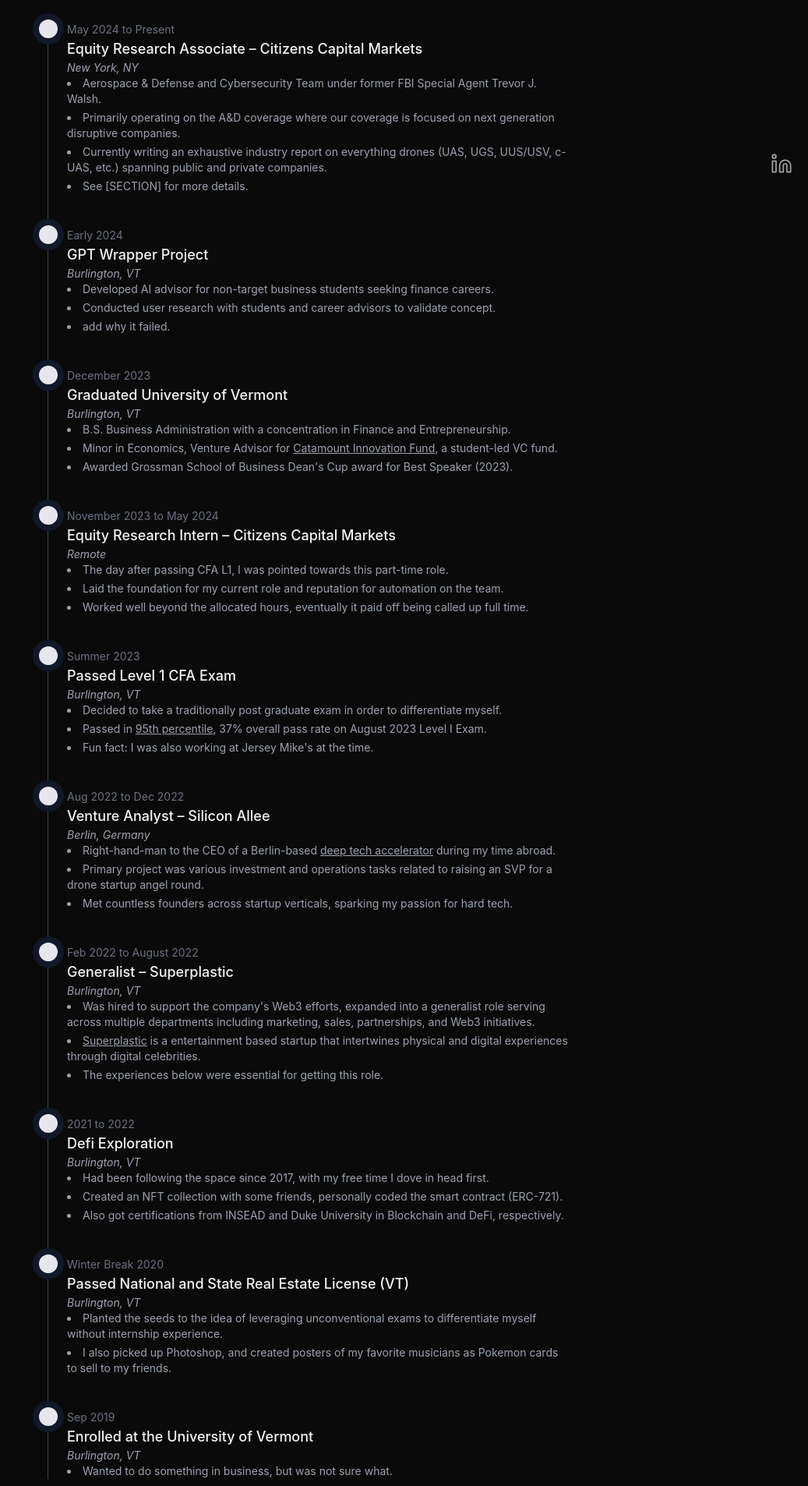
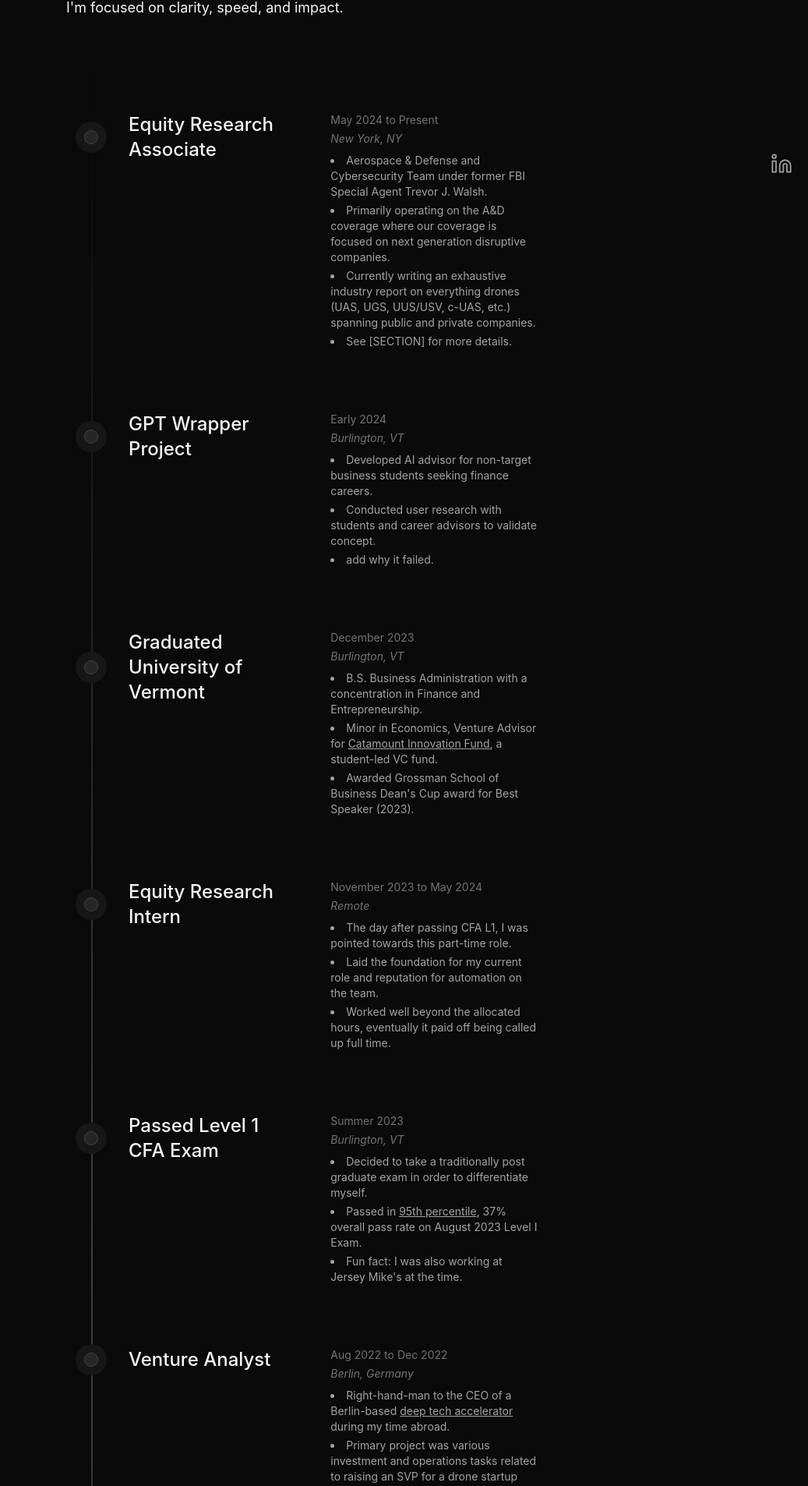
Before and after one commit to ethan-frost-xyz/personal-site, a Next.js app: page /about in a window 1280 px wide. Shown: the part 556-2462 px from the top of the page at 78% size, without its empty margins (243-1280 px from the left). Built offline with nearby package versions, Linux system fonts and the light colour scheme.

Commit message:
fancy timeline revamp

```diff
--- a/package.json
+++ b/package.json
@@ -11,8 +11,10 @@
   "dependencies": {
     "@radix-ui/react-dialog": "^1.1.14",
     "@radix-ui/react-navigation-menu": "^1.2.13",
+    "@tabler/icons-react": "^3.34.0",
     "class-variance-authority": "^0.7.1",
     "clsx": "^2.1.1",
+    "framer-motion": "^12.18.1",
     "lucide-react": "^0.515.0",
     "motion": "^12.18.1",
     "next": "15.3.3",
--- a/src/app/about/page.tsx
+++ b/src/app/about/page.tsx
@@ -1,4 +1,6 @@
 import type { Metadata } from "next";
+import { Section, H2, P} from "@/components/primitives";
+import { Timeline } from "@/components/ui/timeline";
 
 export const metadata: Metadata = {
   title: "About – Ethan Frost",
@@ -6,184 +8,155 @@
     "Timeline resume, bio, and career highlights for Ethan Frost – analyst at the intersection of finance, defense, and technology.",
 };
 
+const timelineData = [
+  {
+    title: "Equity Research Associate",
+    date: "May 2024 to Present",
+    location: "New York, NY",
+    content: (
+      <ul className="list-disc list-inside text-sm text-neutral-400 space-y-1">
+        <li>Aerospace & Defense and Cybersecurity Team under former FBI Special Agent Trevor J. Walsh.</li>
+        <li>Primarily operating on the A&D coverage where our coverage is focused on next generation disruptive companies.</li>
+        <li>Currently writing an exhaustive industry report on everything drones (UAS, UGS, UUS/USV, c-UAS, etc.) spanning public and private companies.</li>
+        <li>See [SECTION] for more details.</li>
+      </ul>
+    ),
+  },
+  {
+    title: "GPT Wrapper Project",
+    date: "Early 2024",
+    location: "Burlington, VT",
+    content: (
+      <ul className="list-disc list-inside text-sm text-neutral-400 space-y-1">
+        <li>Developed AI advisor for non-target business students seeking finance careers.</li>
+        <li>Conducted user research with students and career advisors to validate concept.</li>
+        <li>add why it failed.</li>
+      </ul>
+    ),
+  },
+  {
+    title: "Graduated University of Vermont",
+    date: "December 2023",
+    location: "Burlington, VT",
+    content: (
+      <ul className="list-disc list-inside text-sm text-neutral-400 space-y-1">
+        <li>B.S. Business Administration with a concentration in Finance and Entrepreneurship.</li>
+        <li>Minor in Economics, Venture Advisor for <a href="https://www.uvmfoundation.org/s/1690/19/interior.aspx?sid=1690&gid=2&pgid=1582" target="_blank" rel="noopener noreferrer" className="underline hover:text-neutral-300">Catamount Innovation Fund</a>, a student-led VC fund.</li>
+        <li>Awarded Grossman School of Business Dean&apos;s Cup award for Best Speaker (2023).</li>
+      </ul>
+    ),
+  },
+  {
+    title: "Equity Research Intern",
+    date: "November 2023 to May 2024",
+    location: "Remote",
+    content: (
+      <ul className="list-disc list-inside text-sm text-neutral-400 space-y-1">
+        <li>The day after passing CFA L1, I was pointed towards this part-time role.</li>
+        <li>Laid the foundation for my current role and reputation for automation on the team.</li>
+        <li>Worked well beyond the allocated hours, eventually it paid off being called up full time.</li>
+      </ul>
+    ),
+  },
+  {
+    title: "Passed Level 1 CFA Exam",
+    date: "Summer 2023",
+    location: "Burlington, VT",
+    content: (
+      <ul className="list-disc list-inside text-sm text-neutral-400 space-y-1">
+        <li>Decided to take a traditionally post graduate exam in order to differentiate myself.</li>
+        <li>Passed in <a href="https://www.linkedin.com/posts/ethan-frost-_after-hundreds-of-hours-of-studying-im-activity-7115331297354338304-mK75?utm_source=share&utm_medium=member_desktop&rcm=ACoAADXde_8Bbeuid7YLEreK_3NsZK8R7D4gvgw" target="_blank" rel="noopener noreferrer" className="underline hover:text-neutral-300">95th percentile</a>, 37% overall pass rate on August 2023 Level I Exam.</li>
+        <li>Fun fact: I was also working at Jersey Mike&apos;s at the time.</li>
+      </ul>
+    ),
+  },
+  {
+    title: "Venture Analyst",
+    date: "Aug 2022 to Dec 2022",
+    location: "Berlin, Germany",
+    content: (
+      <ul className="list-disc list-inside text-sm text-neutral-400 space-y-1">
+        <li>Right-hand-man to the CEO of a Berlin-based <a href="https://www.siliconallee.com/" target="_blank" rel="noopener noreferrer" className="underline hover:text-neutral-300">deep tech accelerator</a> during my time abroad.</li>
+        <li>Primary project was various investment and operations tasks related to raising an SVP for a drone startup angel round.</li>
+        <li>Met countless founders across startup verticals, sparking my passion for hard tech.</li>
+      </ul>
+    ),
+  },
+  {
+    title: "Generalist",
+    date: "Feb 2022 to August 2022",
+    location: "Burlington, VT",
+    content: (
+      <ul className="list-disc list-inside text-sm text-neutral-400 space-y-1">
+        <li>Was hired to support the company&apos;s Web3 efforts, expanded into a generalist role serving across multiple departments including marketing, sales, partnerships, and Web3 initiatives.</li>
+        <li><a href="https://superplastic.co/" target="_blank" rel="noopener noreferrer" className="underline hover:text-neutral-300">Superplastic</a> is a entertainment based startup that intertwines physical and digital experiences through digital celebrities.</li>
+        <li>The experiences below were essential for getting this role.</li>
+      </ul>
+    ),
+  },
+  {
+    title: "Defi Exploration",
+    date: "2021 to 2022",
+    location: "Burlington, VT",
+    content: (
+      <ul className="list-disc list-inside text-sm text-neutral-400 space-y-1">
+        <li>Had been following the space since 2017, with my free time I dove in head first.</li>
+        <li>Created an NFT collection with some friends, personally coded the smart contract (ERC-721).</li>
+        <li>Also got certifications from INSEAD and Duke University in Blockchain and DeFi, respectively.</li>
+      </ul>
+    ),
+  },
+  {
+    title: "Passed National and State Real Estate License (VT)",
+    date: "Winter Break 2020",
+    location: "Burlington, VT",
+    content: (
+      <ul className="list-disc list-inside text-sm text-neutral-400 space-y-1">
+        <li>Planted the seeds to the idea of leveraging unconventional exams to differentiate myself without internship experience.</li>
+        <li>I also picked up Photoshop, and created posters of my favorite musicians as Pokemon cards to sell to my friends.</li>
+      </ul>
+    ),
+  },
+  {
+    title: "Enrolled at the University of Vermont",
+    date: "Sep 2019",
+    location: "Burlington, VT",
+    content: (
+      <ul className="list-disc list-inside text-sm text-neutral-400 space-y-1">
+        <li>Wanted to do something in business, but was not sure what.</li>
+      </ul>
+    ),
+  },
+];
+
 export default function AboutPage() {
   return (
-    <main className="mx-auto max-w-screen-md px-6 py-12 space-y-14">
+    <main className="mx-auto max-w-screen-md px-6 py-12 space-y-6">
       {/* ---------------- Bio ---------------- */}
-      <section className="space-y-4">
-        <h1 className="text-3xl font-semibold tracking-tight">About</h1>
-        <p className="text-lg leading-relaxed">
+      <Section className="space-y-4 py-4">
+        <H2>About</H2>
+        <P className="text-lg">
           I&apos;m a Vermont‑raised equity research analyst living in New York City, working at the
           intersection of finance, defense, and technology. By day, I cover
           next generation aerospace & defense companies, as well as cybersecurity. I&apos;ve
           always been drawn to tools, ideas, and technologies that change how
           things get built. I pride myself as a life long independent learner.
-        </p>
-        <p className="text-lg leading-relaxed">
+        </P>
+        <P className="text-lg">
           I spent my youth obsessed with getting more with less, particularly
           in school where I would rather be learning outside than inside the
           classroom. My background blends financial rigor with technical fluency,
           and I gravitate toward problems that don&apos;t come with a playbook.
           Whether it&apos;s modeling, writing, or building systems behind the scenes,
           I&apos;m focused on clarity, speed, and impact.
-        </p>
-      </section>
+        </P>
+      </Section>
+
       {/* ---------------- Timeline ---------------- */}
-      <section>
+      <Section className="pt-0">
         <h2 className="sr-only">Career & Education Timeline</h2>
-        <ol className="relative border-l border-gray-700 dark:border-gray-600">
-          {/* Associate */}
-          <li className="mb-10 ml-6">
-            <span className="absolute -left-3 flex h-6 w-6 items-center justify-center rounded-full bg-gray-200 ring-8 ring-gray-900" />
-            <time className="mb-1 text-sm font-normal leading-none text-gray-500">May 2024 to Present</time>
-            <h3 className="text-lg font-medium text-gray-100">
-              Equity Research Associate – Citizens Capital Markets
-            </h3>
-            <p className="text-sm text-gray-400 italic">New York, NY</p>
-            <ul className="list-disc list-inside text-sm text-gray-400 space-y-1">
-              <li>Aerospace & Defense and Cybersecurity Team under former FBI Special Agent Trevor J. Walsh.</li>
-              <li>Primarily operating on the A&D coverage where our coverage is focused on next generation disruptive companies.</li>
-              <li>Currently writing an exhaustive industry report on everything drones (UAS, UGS, UUS/USV, c-UAS, etc.) spanning public and private companies.</li>
-              <li>See [SECTION] for more details.</li>
-            </ul>
-          </li>
-          <li className="mb-10 ml-6">
-            <span className="absolute -left-3 flex h-6 w-6 items-center justify-center rounded-full bg-gray-200 ring-8 ring-gray-900" />
-            <time className="mb-1 text-sm font-normal leading-none text-gray-500">Early 2024</time>
-            <h3 className="text-lg font-medium text-gray-100">
-              GPT Wrapper Project
-            </h3>
-            <p className="text-sm text-gray-400 italic">Burlington, VT</p>
-            <ul className="list-disc list-inside text-sm text-gray-400 space-y-1">
-              <li>Developed AI advisor for non-target business students seeking finance careers.</li>
-              <li>Conducted user research with students and career advisors to validate concept.</li>
-              <li>add why it failed.</li>
-            </ul>
-          </li>
-         {/* Intern */}
-         <li className="mb-10 ml-6">
-            <span className="absolute -left-3 flex h-6 w-6 items-center justify-center rounded-full bg-gray-200 ring-8 ring-gray-900" />
-            <time className="mb-1 text-sm font-normal leading-none text-gray-500">December 2023</time>
-            <h3 className="text-lg font-medium text-gray-100">
-              Graduated University of Vermont
-            </h3>
-            <p className="text-sm text-gray-400 italic">Burlington, VT</p>
-            <ul className="list-disc list-inside text-sm text-gray-400 space-y-1">
-              <li>B.S. Business Administration with a concentration in Finance and Entrepreneurship.</li>
-              <li>Minor in Economics, Venture Advisor for <a href="https://www.uvmfoundation.org/s/1690/19/interior.aspx?sid=1690&gid=2&pgid=1582" target="_blank" rel="noopener noreferrer" className="underline hover:text-gray-300">Catamount Innovation Fund</a>, a student-led VC fund.</li>
-              <li>Awarded Grossman School of Business Dean&apos;s Cup award for Best Speaker (2023).</li>
-            </ul>
-          </li>
-          <li className="mb-10 ml-6">
-            <span className="absolute -left-3 flex h-6 w-6 items-center justify-center rounded-full bg-gray-200 ring-8 ring-gray-900" />
-            <time className="mb-1 text-sm font-normal leading-none text-gray-500">November 2023 to May 2024</time>
-            <h3 className="text-lg font-medium text-gray-100">
-              Equity Research Intern – Citizens Capital Markets
-            </h3>
-            <p className="text-sm text-gray-400 italic">Remote</p>
-            <ul className="list-disc list-inside text-sm text-gray-400 space-y-1">
-              <li>The day after passing CFA L1, I was pointed towards this part-time role.</li>
-              <li>Laid the foundation for my current role and reputation for automation on the team.</li>
-              <li>Worked well beyond the allocated hours, eventually it paid off being called up full time.</li>
-            </ul>
-          </li>
-          <li className="mb-10 ml-6">
-            <span className="absolute -left-3 flex h-6 w-6 items-center justify-center rounded-full bg-gray-200 ring-8 ring-gray-900" />
-            <time className="mb-1 text-sm font-normal leading-none text-gray-500">Summer 2023</time>
-            <h3 className="text-lg font-medium text-gray-100">
-              Passed Level 1 CFA Exam
-            </h3>
-            <p className="text-sm text-gray-400 italic">Burlington, VT</p>
-            <ul className="list-disc list-inside text-sm text-gray-400 space-y-1">
-              <li>Decided to take a traditionally post graduate exam in order to differentiate myself.</li>
-              <li>Passed in <a href="https://www.linkedin.com/posts/ethan-frost-_after-hundreds-of-hours-of-studying-im-activity-7115331297354338304-mK75?utm_source=share&utm_medium=member_desktop&rcm=ACoAADXde_8Bbeuid7YLEreK_3NsZK8R7D4gvgw" target="_blank" rel="noopener noreferrer" className="underline hover:text-gray-300">95th percentile</a>, 37% overall pass rate on August 2023 Level I Exam.</li>
-              <li>Fun fact: I was also working at Jersey Mike&apos;s at the time.</li>
-            </ul>
-          </li>
-
-          {/* Study Abroad */}
-          <li className="mb-10 ml-6">
-            <span className="absolute -left-3 flex h-6 w-6 items-center justify-center rounded-full bg-gray-200 ring-8 ring-gray-900" />
-            <time className="mb-1 text-sm font-normal leading-none text-gray-500">Aug 2022 to Dec 2022</time>
-            <h3 className="text-lg font-medium text-gray-100">
-              Venture Analyst – Silicon Allee
-            </h3>
-            <p className="text-sm text-gray-400 italic">Berlin, Germany</p>
-            <ul className="list-disc list-inside text-sm text-gray-400 space-y-1">
-              <li>Right-hand-man to the CEO of a Berlin-based <a href="https://www.siliconallee.com/" target="_blank" rel="noopener noreferrer" className="underline hover:text-gray-300">deep tech accelerator</a> during my time abroad.</li>
-              <li>Primary project was various investment and operations tasks related to raising an SVP for a drone startup angel round.</li>
-              <li>Met countless founders across startup verticals, sparking my passion for hard tech.</li>
-            </ul>
-          </li>
-          {/* Superplastic Internship */}
-          <li className="mb-10 ml-6">
-            <span className="absolute -left-3 flex h-6 w-6 items-center justify-center rounded-full bg-gray-200 ring-8 ring-gray-900" />
-            <time className="mb-1 text-sm font-normal leading-none text-gray-500">Feb 2022 to August 2022</time>
-            <h3 className="text-lg font-medium text-gray-100">
-              Generalist – Superplastic
-            </h3>
-            <p className="text-sm text-gray-400 italic">Burlington, VT</p>
-            <ul className="list-disc list-inside text-sm text-gray-400 space-y-1">
-              <li>Was hired to support the company&apos;s Web3 efforts, expanded into a generalist role serving across multiple departments including marketing, sales, partnerships, and Web3 initiatives.</li>
-              <li><a href="https://superplastic.co/" target="_blank" rel="noopener noreferrer" className="underline hover:text-gray-300">Superplastic</a> is a entertainment based startup that intertwines physical and digital experiences through digital celebrities.</li>
-              <li>The experiences below were essential for getting this role.</li>
-            </ul>
-          </li>
-          {/* Defi Exploration */}
-          <li className="mb-10 ml-6">
-            <span className="absolute -left-3 flex h-6 w-6 items-center justify-center rounded-full bg-gray-200 ring-8 ring-gray-900" />
-            <time className="mb-1 text-sm font-normal leading-none text-gray-500">2021 to 2022</time>
-            <h3 className="text-lg font-medium text-gray-100">
-              Defi Exploration
-            </h3>
-            <p className="text-sm text-gray-400 italic">Burlington, VT</p>
-            <ul className="list-disc list-inside text-sm text-gray-400 space-y-1">
-              <li>Had been following the space since 2017, with my free time I dove in head first.</li>
-              <li>Created an NFT collection with some friends, personally coded the smart contract (ERC-721).</li>
-              <li>Also got certifications from INSEAD and Duke University in Blockchain and DeFi, respectively.</li>
-            </ul>
-          </li>
-          {/* Real Estate License */}
-          <li className="mb-10 ml-6">
-            <span className="absolute -left-3 flex h-6 w-6 items-center justify-center rounded-full bg-gray-200 ring-8 ring-gray-900" />
-            <time className="mb-1 text-sm font-normal leading-none text-gray-500">Winter Break 2020</time>
-            <h3 className="text-lg font-medium text-gray-100">
-              Passed National and State Real Estate License (VT)
-            </h3>
-            <p className="text-sm text-gray-400 italic">Burlington, VT</p>
-            <ul className="list-disc list-inside text-sm text-gray-400 space-y-1">
-              <li>Planted the seeds to the idea of leveraging unconventional exams to differentiate myself without internship experience.</li>
-              <li>I also picked up Photoshop, and created posters of my favorite musicians as Pokemon cards to sell to my friends.</li>
-            </ul>
-          </li>
-          {/* Starting of college / beginning of timeline */}
-          <li className="mb-10 ml-6">
-            <span className="absolute -left-3 flex h-6 w-6 items-center justify-center rounded-full bg-gray-200 ring-8 ring-gray-900" />
-            <time className="mb-1 text-sm font-normal leading-none text-gray-500">Sep 2019</time>
-            <h3 className="text-lg font-medium text-gray-100">
-              Enrolled at the University of Vermont
-            </h3>
-            <p className="text-sm text-gray-400 italic">Burlington, VT</p>
-            <ul className="list-disc list-inside text-sm text-gray-400 space-y-1">
-              <li>Wanted to do something in business, but was not sure what.</li>
-            </ul>
-          </li>
-        </ol>
-      </section>
-
-      {/* ---------------- Resume link (optional) ---------------- */}
-      {/*
-      <section className="pt-8 text-center">
-        <a
-          href="/Ethan_Frost_Resume.pdf"
-          className="text-sm underline decoration-gray-600 hover:text-gray-100"
-          target="_blank"
-          rel="noopener noreferrer"
-        >
-          View full résumé →
-        </a>
-      </section>
-      */}
+        <Timeline data={timelineData} />
+      </Section>
 
       {/* ---------------- Footer ---------------- */}
       <footer className="pt-12 text-sm text-neutral-500">
--- /dev/null
+++ b/src/components/ui/timeline.tsx
@@ -0,0 +1,87 @@
+"use client";
+import {
+  useScroll,
+  useTransform,
+  motion,
+} from "framer-motion";
+import React, { useEffect, useRef, useState } from "react";
+
+interface TimelineEntry {
+  title: string;
+  content: React.ReactNode;
+  date?: string;
+  location?: string;
+}
+
+export const Timeline = ({ data }: { data: TimelineEntry[] }) => {
+  const ref = useRef<HTMLDivElement>(null);
+  const containerRef = useRef<HTMLDivElement>(null);
+  const [height, setHeight] = useState(0);
+
+  useEffect(() => {
+    if (ref.current) {
+      const rect = ref.current.getBoundingClientRect();
+      setHeight(rect.height);
+    }
+  }, [ref]);
+
+  const { scrollYProgress } = useScroll({
+    target: containerRef,
+    offset: ["start 10%", "end 50%"],
+  });
+
+  const heightTransform = useTransform(scrollYProgress, [0, 1], [0, height]);
+  const opacityTransform = useTransform(scrollYProgress, [0, 0.1], [0, 1]);
+
+  return (
+    <div
+      className="w-full bg-neutral-950 font-sans"
+      ref={containerRef}
+    >
+      <div ref={ref} className="relative max-w-7xl mx-auto pb-20">
+        {data.map((item, index) => (
+          <div
+            key={index}
+            className="flex justify-start pt-10 md:pt-20 md:gap-10"
+          >
+            <div className="sticky flex flex-col md:flex-row z-30 items-center top-24 self-start max-w-xs lg:max-w-sm md:w-full">
+              <div className="h-10 absolute left-3 md:left-3 w-10 rounded-full bg-neutral-900 flex items-center justify-center">
+                <div className="h-4 w-4 rounded-full bg-neutral-800 border border-neutral-700 p-2" />
+              </div>
+              <h3 className="hidden md:block text-xl md:pl-20 md:text-2xl font-medium text-neutral-100">
+                {item.title}
+              </h3>
+            </div>
+
+            <div className="relative pl-20 pr-4 md:pl-4 w-full">
+              <h3 className="md:hidden block text-xl mb-4 text-left font-medium text-neutral-100">
+                {item.title}
+              </h3>
+              {item.date && (
+                <p className="text-sm text-neutral-500 mb-1">{item.date}</p>
+              )}
+              {item.location && (
+                <p className="text-sm text-neutral-500 italic mb-2">{item.location}</p>
+              )}
+              {item.content}
+            </div>
+          </div>
+        ))}
+        <div
+          style={{
+            height: height + "px",
+          }}
+          className="absolute md:left-8 left-8 top-0 overflow-hidden w-[2px] bg-[linear-gradient(to_bottom,var(--tw-gradient-stops))] from-transparent from-[0%] via-neutral-700 to-transparent to-[99%] [mask-image:linear-gradient(to_bottom,transparent_0%,black_10%,black_90%,transparent_100%)]"
+        >
+          <motion.div
+            style={{
+              height: heightTransform,
+              opacity: opacityTransform,
+            }}
+            className="absolute inset-x-0 top-0 w-[2px] bg-gradient-to-t from-violet-600 via-sky-400 to-transparent from-[0%] via-[10%] rounded-full"
+          />
+        </div>
+      </div>
+    </div>
+  );
+};
```
Also changed, not shown: 1 other file (tests, documents, lock files or other folders).
